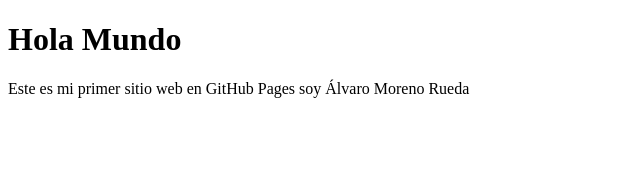
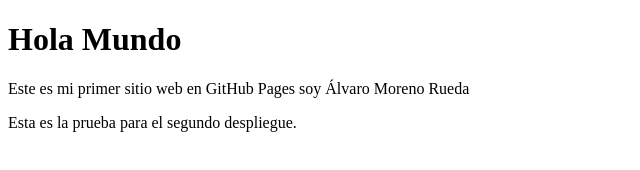
Before and after one commit to thestak10/thestak10.github.io, a plain HTML site: page index.html in a window 1280 px wide. Shown: the whole page, without its empty margins (0-640 px from the left). Drawn offline with Linux system fonts and the light colour scheme.

Commit message:
Modificación para generar el segundo build

```diff
--- a/index.html
+++ b/index.html
@@ -7,5 +7,6 @@
   <body>
     <h1>Hola Mundo</h1>
     <p>Este es mi primer sitio web en GitHub Pages soy Álvaro Moreno Rueda</p>
+    <p>Esta es la prueba para el segundo despliegue.</p>
   </body>
 </html>
```
